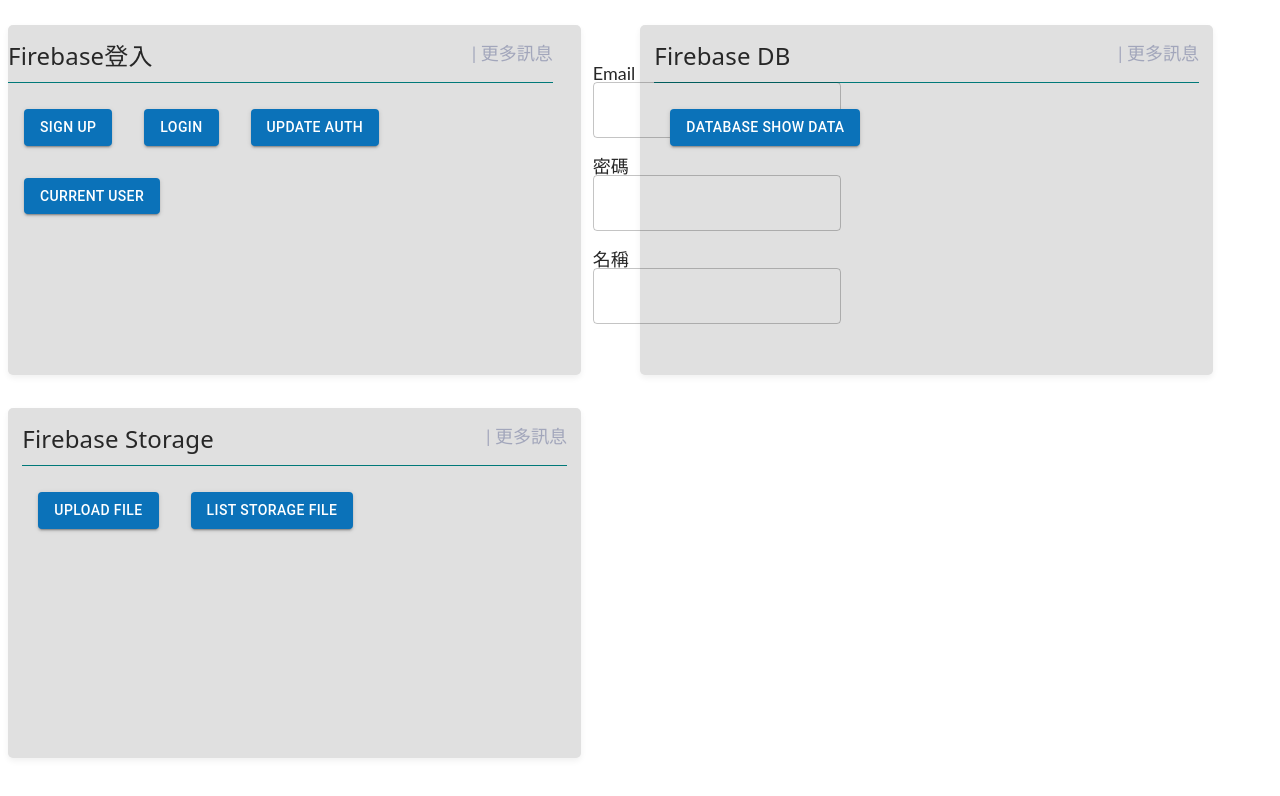
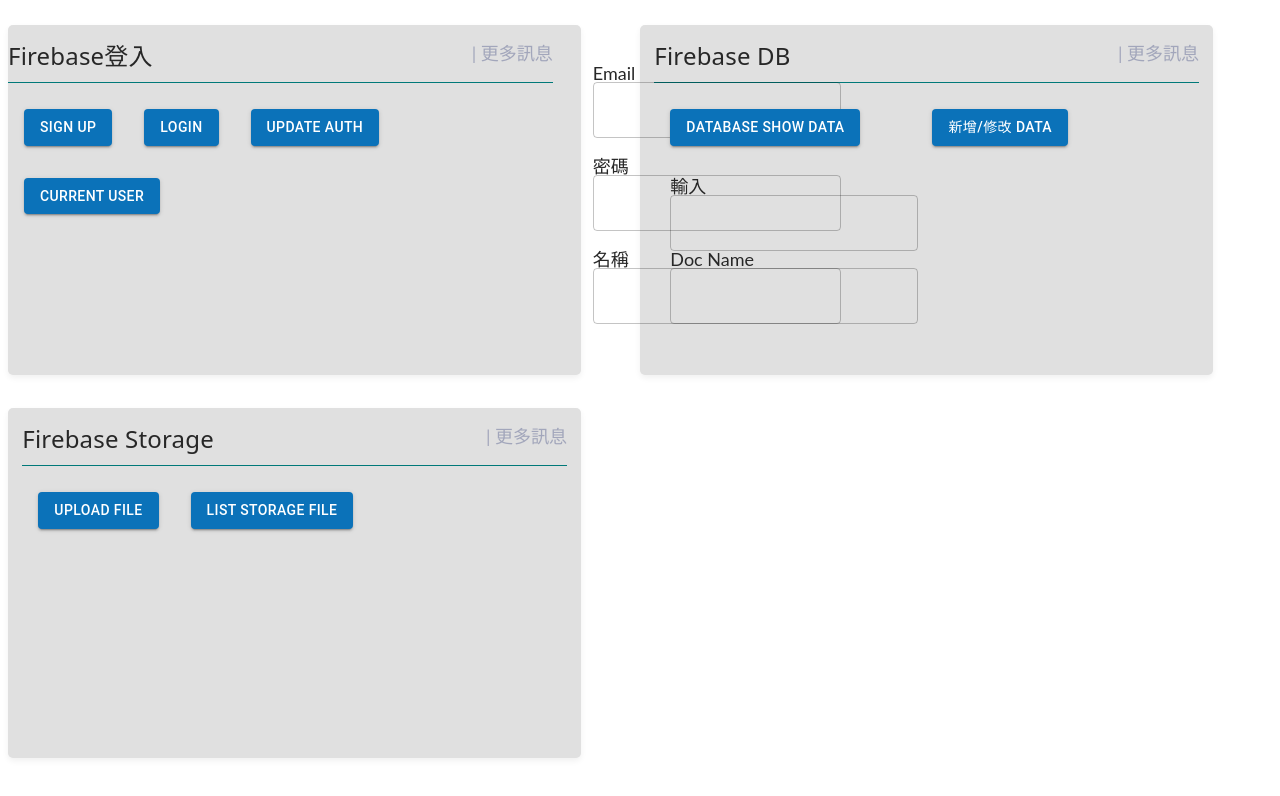
Before and after one commit to WellyZhang1994/react-firebase, a React (Create React App) app: page / in a window 1280 px wide. Shown: the top 796 px of the page. Built offline with nearby package versions, Linux system fonts and the light colour scheme.

Commit message:
complete !

```diff
--- a/src/App.js
+++ b/src/App.js
@@ -80,6 +80,9 @@
   const [name,setName] = useState('')
   const [dbInfo,setDbInfo] = useState([])
 
+  const [dbData,setDbData] = useState({})
+  const [dbDocName,setDbDocName] = useState('')
+
   const handleDatabase = () =>{
     const ref = db.collection('User')
     const info = []
@@ -91,6 +94,39 @@
       setDbInfo(info)
     })
 
+  }
+
+  const insertOrmodifyDB = () =>{
+      if(!dbDocName){
+        alert('Doc name must have value !')
+        return false
+      }
+
+      if(!dbData){
+        alert('Data must have value !')
+        return false
+      }
+      db.collection("User").doc(dbDocName).set(JSON.parse(dbData)).then(x=>{
+          alert("Insert/Updata data successfully!")
+      }).catch(function(error) {
+        // The document probably doesn't exist.
+        console.error("Error updating document: ", error);
+    });
+
+  }
+
+  const dbDataChange = (e) =>{
+    const data = e.target.value
+    if(data){
+      setDbData(data)
+    }
+  }
+
+  const dbDocNameChange = (e) =>{
+    const name = e.target.value
+    if(name){
+      setDbDocName(name)
+    }
   }
 
   const changeAccount = (e) =>{
@@ -277,6 +313,26 @@
                               Database Show Data
                             </Button>
                           </Grid>
+                          <Grid item  style={{marginLeft:'40px'}}>
+                              <Button onClick={()=>insertOrmodifyDB()} variant="contained" color="secondary">
+                                新增/修改 Data
+                              </Button>
+                          </Grid>
+                          <Grid item container direction='column'>
+                            <Grid item>
+                              <Typography className={classes.smWord}>輸入</Typography>
+                            </Grid>
+                            <Grid item>
+                              <TextField className={classes.inputText} onChange={(e)=>dbDataChange(e)} variant="outlined" />
+                            </Grid>
+                            <Grid item>
+                              <Typography className={classes.smWord}>Doc Name</Typography>
+                            </Grid>
+                            <Grid item>
+                              <TextField className={classes.inputText} onChange={(e)=>dbDocNameChange(e)} variant="outlined" />
+                            </Grid>
+
+                          </Grid>
                       </Grid>
                       <Grid item container direction='row' style={{ marginTop:'20px'}}>
                            {dbInfo.length >0 ?
```
Also changed, not shown: 1 other file (tests, documents, lock files or other folders).
